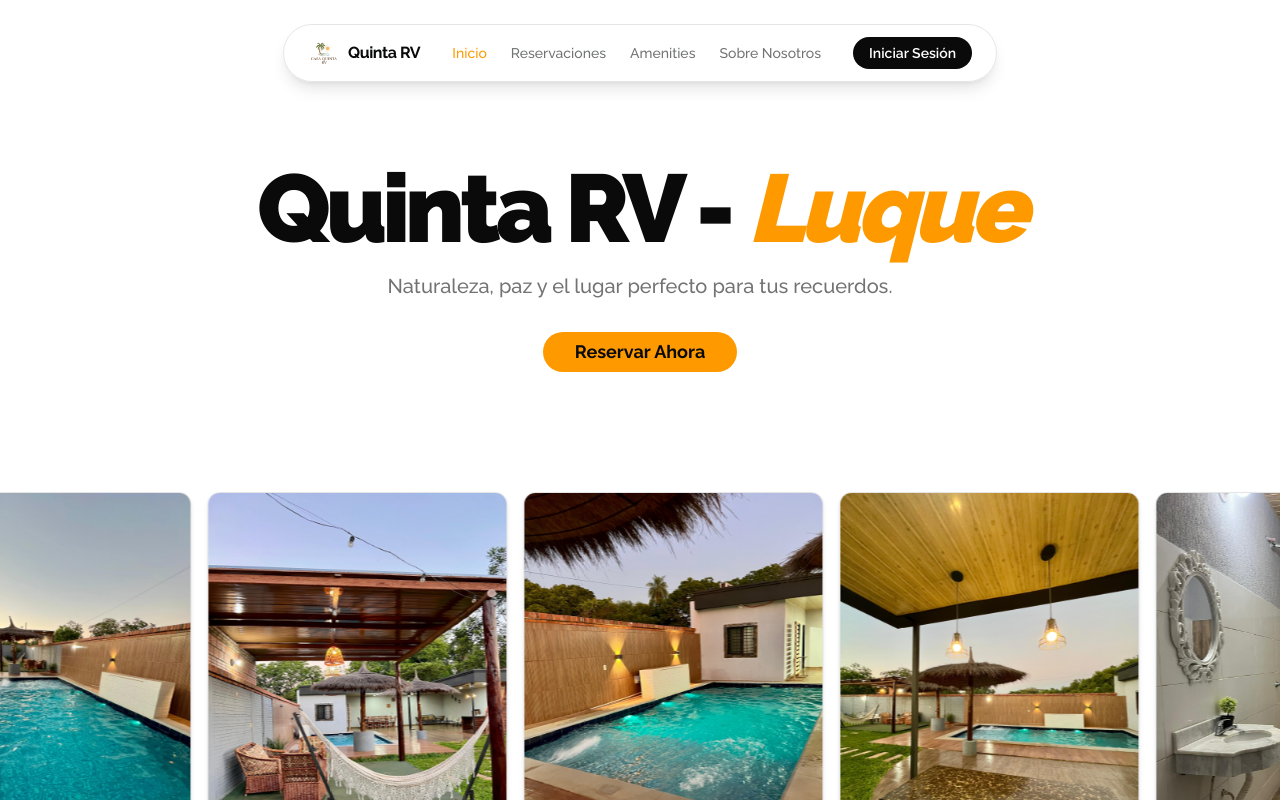
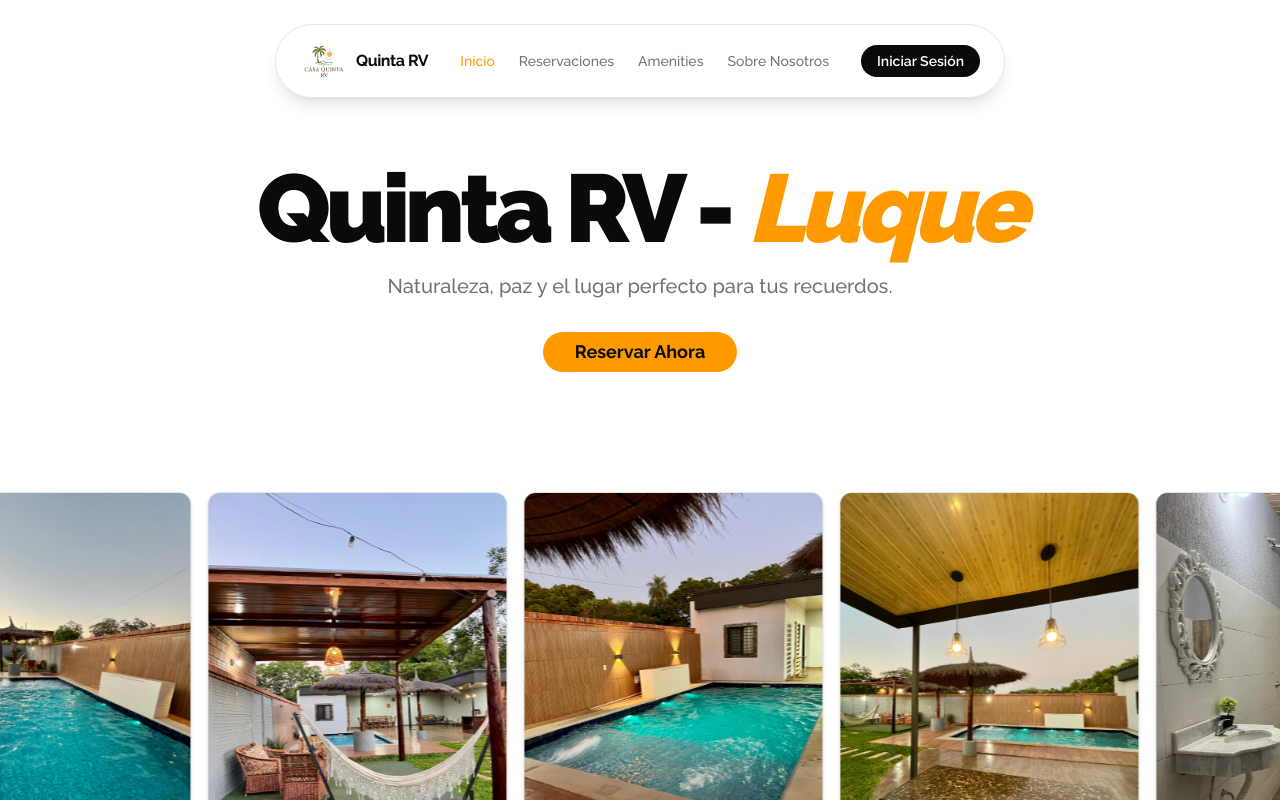
Before and after one commit to zcaraluna/quinta-rv, a Next.js app: page / in a window 1280 px wide. Shown: the top 800 px of the page. Built offline with nearby package versions, Linux system fonts and the light colour scheme.

Commit message:
UI: Improve logo visibility and size

```diff
--- a/src/components/layout/navbar.tsx
+++ b/src/components/layout/navbar.tsx
@@ -19,7 +19,7 @@ export function Navbar() {
         <nav className="fixed top-0 left-0 right-0 z-50 flex justify-center p-6">
             <div className="flex items-center gap-8 px-6 py-3 bg-background/70 backdrop-blur-md border rounded-full shadow-lg">
                 <Link href="/" className="flex items-center gap-2">
-                    <Image src="/quinta-rv.png" alt="Quinta RV Logo" width={32} height={32} className="rounded-sm" />
+                    <Image src="/quinta-rv.png" alt="Quinta RV Logo" width={48} height={48} className="rounded-sm object-contain" />
                     <span className="font-bold tracking-tight hidden sm:inline-block">Quinta RV</span>
                 </Link>
 
```
